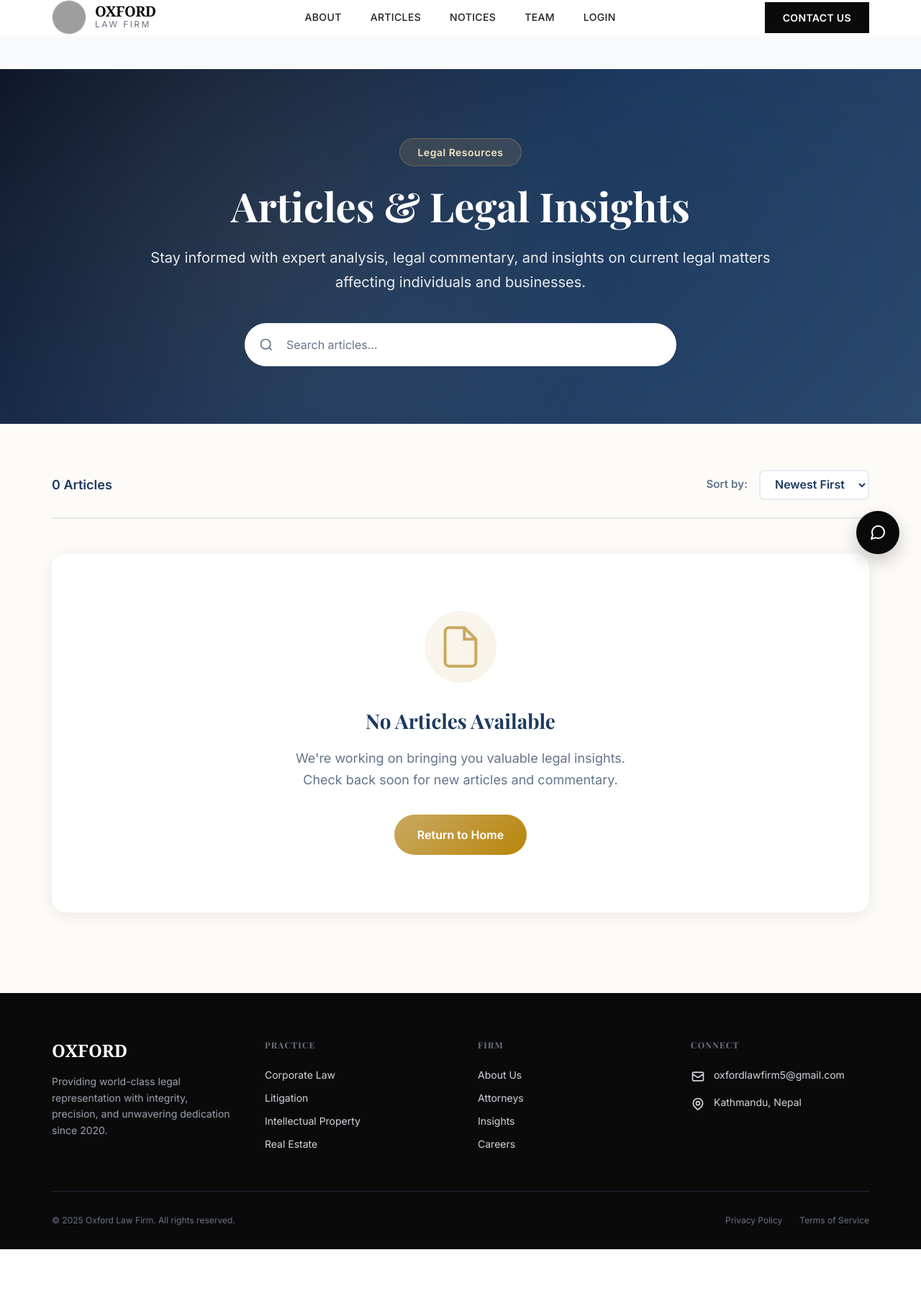
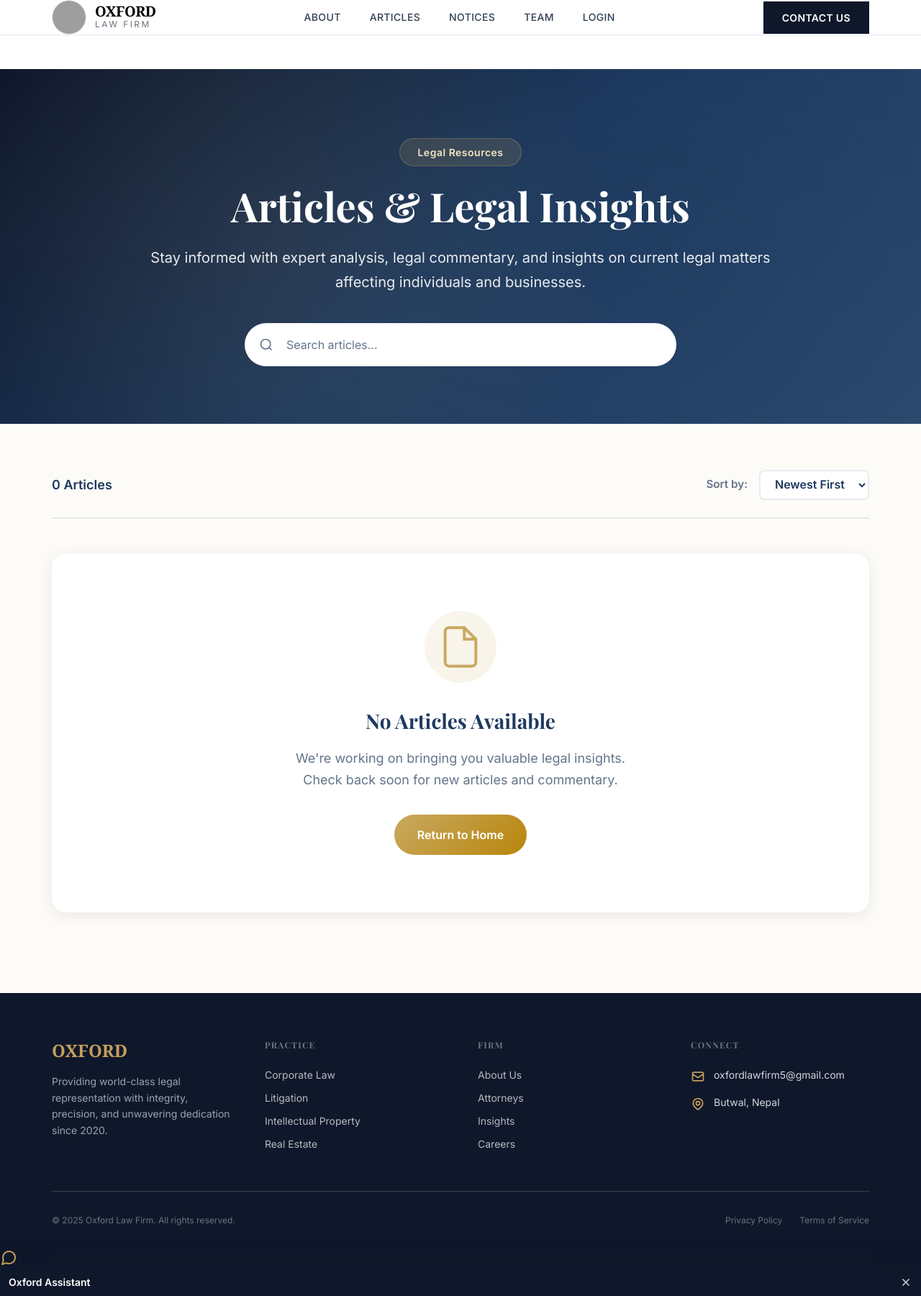
Before and after one commit to yourkrishna5/oxford_law_firm, a Django app: page /articles/ in a window 1280 px wide. Shown: the top 1801 px of the page at 72% size. Before the commit the page ends 1736 px from the top, so only its background shows below. Run offline with Django 5.2, Linux system fonts and the light colour scheme; data that the repository does not hold is empty; some libraries are stand-ins or nearby versions; grey boxes are pictures that could not be loaded.

Commit message:
Update base.html

```diff
--- a/main/templates/base.html
+++ b/main/templates/base.html
@@ -10,26 +10,29 @@
 
     <link rel="preconnect" href="https://fonts.googleapis.com">
     <link rel="preconnect" href="https://fonts.gstatic.com" crossorigin>
-    <link href="https://fonts.googleapis.com/css2?family=Inter:wght@300;400;500;600&family=Playfair+Display:wght@400;600;700&display=swap" rel="stylesheet">
+    <link href="https://fonts.googleapis.com/css2?family=Inter:wght@300;400;500;600&family=Playfair+Display:wght@400;700&display=swap" rel="stylesheet">
 
     <link rel="icon" href="https://sl.bing.net/c1aY4vE7J12" type="image/png">
 
     <style>
-        /* --- DESIGN TOKENS --- */
+        /* --- DESIGN TOKENS (BLUE, BLACK, GOLD) --- */
         :root {
-            --color-black: #0a0a0a;
-            --color-charcoal: #1f1f1f;
+            --color-primary: #0F172A; /* Deep Navy */
+            --color-accent: #C5A059; /* Muted Gold */
+            --color-secondary: #334155; /* Slate Gray */
+            --color-text-dark: #1E293B; /* Rich Charcoal */
             --color-white: #ffffff;
-            --color-off-white: #f9fafb;
-            --color-border: #e5e7eb;
+            --color-off-white: #f8f9fa;
+            --color-border: #e2e8f0;
+
             --font-serif: 'Playfair Display', serif;
             --font-sans: 'Inter', sans-serif;
         }
 
         body {
             font-family: var(--font-sans);
-            background-color: var(--color-off-white);
-            color: var(--color-black);
+            background-color: var(--color-white);
+            color: var(--color-text-dark);
             -webkit-font-smoothing: antialiased;
         }
 
@@ -40,22 +43,27 @@
         /* --- NAVIGATION STYLING --- */
         .navbar {
             transition: all 0.4s ease;
-            background: rgba(255, 255, 255, 0.95);
+            background: var(--color-white);
             backdrop-filter: blur(10px);
-            border-bottom: 1px solid transparent;
+            border-bottom: 1px solid var(--color-border);
         }
 
         .navbar.scrolled {
-            box-shadow: 0 4px 20px rgba(0, 0, 0, 0.05);
-            border-bottom: 1px solid rgba(0,0,0,0.05);
+            box-shadow: 0 4px 15px rgba(0, 0, 0, 0.08);
+            border-bottom: 1px solid transparent;
             padding-top: 0.75rem;
             padding-bottom: 0.75rem;
         }
 
-        /* Elegant Link Hovers */
+        /* Logo Text - Using Gold Accent */
+        .logo-text-accent {
+            color: var(--color-accent);
+        }
+
+        /* Elegant Link Hovers (Navy/Gold) */
         .nav-link {
             position: relative;
-            color: var(--color-charcoal);
+            color: var(--color-secondary);
             font-weight: 500;
             letter-spacing: 0.02em;
             transition: color 0.3s ease;
@@ -65,53 +73,42 @@
             content: '';
             position: absolute;
             width: 0;
-            height: 1px;
+            height: 2px;
             bottom: -4px;
             left: 0;
-            background-color: var(--color-black);
+            background-color: var(--color-accent);
             transition: width 0.3s ease;
         }
 
         .nav-link:hover::after {
             width: 100%;
         }
-
-        /* Primary Button (Black & White) */
-        .btn-primary {
-            background-color: var(--color-black);
-            color: var(--color-white);
-            border: 1px solid var(--color-black);
-            transition: all 0.3s ease;
-            position: relative;
-            overflow: hidden;
-            z-index: 1;
+        .nav-link:hover {
+            color: var(--color-primary);
         }
 
-        .btn-primary::before {
-            content: '';
-            position: absolute;
-            top: 0;
-            left: 0;
-            width: 0%;
-            height: 100%;
-            background-color: var(--color-white);
-            transition: width 0.3s ease;
-            z-index: -1;
+        /* Primary Button (Navy background, Gold accent on hover) */
+        .btn-primary {
+            background-color: var(--color-primary);
+            color: var(--color-white);
+            border: 2px solid var(--color-primary);
+            transition: all 0.3s ease;
+            font-weight: 600;
         }
 
         .btn-primary:hover {
-            color: var(--color-black);
-        }
-
-        .btn-primary:hover::before {
-            width: 100%;
+            background-color: var(--color-accent);
+            color: var(--color-primary);
+            border-color: var(--color-accent);
+            transform: translateY(-2px);
+            box-shadow: 0 5px 15px rgba(197, 160, 89, 0.3);
         }
 
         /* --- MOBILE MENU --- */
         .mobile-menu {
             overflow: hidden;
             max-height: 0;
-            transition: max-height 0.4s cubic-bezier(0, 1, 0, 1);
+            transition: max-height 0.5s cubic-bezier(0, 1, 0, 1);
         }
 
         .mobile-menu.active {
@@ -120,60 +117,45 @@
             border-bottom: 1px solid var(--color-border);
         }
 
+        .mobile-nav-link:hover {
+            color: var(--color-primary);
+            background-color: var(--color-off-white);
+        }
+
         /* --- CHAT WIDGET --- */
         #chat-button {
-            position: fixed;
-            bottom: 30px;
-            right: 30px;
-            width: 60px;
-            height: 60px;
-            background-color: var(--color-black);
-            border-radius: 50%;
-            display: flex;
-            align-items: center;
-            justify-content: center;
-            cursor: pointer;
-            box-shadow: 0 10px 25px rgba(0,0,0,0.2);
-            transition: transform 0.3s ease, box-shadow 0.3s ease;
-            z-index: 9999;
+            background-color: var(--color-primary);
+            box-shadow: 0 10px 25px rgba(15, 23, 42, 0.25);
+            /* Gold icon for high contrast */
+            color: var(--color-accent);
+            transition: background-color 0.3s ease, transform 0.3s ease;
         }
 
         #chat-button:hover {
-            transform: scale(1.1);
-            box-shadow: 0 15px 35px rgba(0,0,0,0.3);
+            background-color: var(--color-accent);
+            color: var(--color-primary);
         }
 
         #chat-window {
-            position: fixed;
-            bottom: 100px;
-            right: 30px;
-            width: 380px;
-            height: 550px;
-            background: white;
-            border-radius: 12px;
-            box-shadow: 0 20px 50px rgba(0,0,0,0.15);
-            display: none;
-            z-index: 9998;
-            border: 1px solid var(--color-border);
-            overflow: hidden;
-            animation: floatUp 0.3s ease-out;
+             box-shadow: 0 20px 50px rgba(15, 23, 42, 0.15);
         }
 
-        @keyframes floatUp {
-            from { opacity: 0; transform: translateY(20px); }
-            to { opacity: 1; transform: translateY(0); }
-        }
-
-        /* --- FOOTER --- */
+        /* --- FOOTER (Deep Navy Background) --- */
         .footer-bg {
-            background-color: var(--color-black);
+            background-color: var(--color-primary);
             color: var(--color-white);
         }
 
+        .footer-link {
+            color: rgba(255, 255, 255, 0.7);
+            transition: color 0.3s ease, transform 0.3s ease;
+        }
+
         .footer-link:hover {
-            color: #d4d4d4;
+            color: var(--color-accent);
             transform: translateX(5px);
         }
+
     </style>
 </head>
 <body class="flex flex-col min-h-screen">
@@ -185,10 +167,10 @@
                 <a href="{% url 'home' %}" class="flex items-center gap-3 group">
                     <img src="https://i.imgur.com/vp6FVoS.jpeg"
                          alt="Oxford Law Firm"
-                         class="w-12 h-12 rounded-full object-cover border border-gray-200 group-hover:border-black transition-colors">
+                         class="w-12 h-12 rounded-full object-cover border border-gray-200 group-hover:border-blue-800 transition-colors">
                     <div class="flex flex-col">
-                        <span class="text-xl font-bold font-serif leading-none tracking-tight">OXFORD</span>
-                        <span class="text-xs uppercase tracking-[0.2em] text-gray-500 group-hover:text-black transition-colors">Law Firm</span>
+                        <span class="text-xl font-bold font-serif leading-none tracking-tight text-black">OXFORD</span>
+                        <span class="text-xs uppercase tracking-[0.2em] text-gray-500 group-hover:logo-text-accent transition-colors">Law Firm</span>
                     </div>
                 </a>
 
@@ -216,11 +198,11 @@
 
         <div id="mobile-menu" class="mobile-menu bg-white md:hidden">
             <div class="flex flex-col px-6 pb-6 space-y-4 pt-2">
-                <a href="{% url 'about' %}" class="text-lg font-serif border-b border-gray-100 pb-2">About Firm</a>
-                <a href="{% url 'articles' %}" class="text-lg font-serif border-b border-gray-100 pb-2">Legal Articles</a>
-                <a href="{% url 'notices' %}" class="text-lg font-serif border-b border-gray-100 pb-2">Notices</a>
-                <a href="{% url 'team' %}" class="text-lg font-serif border-b border-gray-100 pb-2">Our Team</a>
-                <a href="https://oxfordlawfirm.onrender.com/admin" class="text-lg font-serif border-b border-gray-100 pb-2">Admin Login</a>
+                <a href="{% url 'about' %}" class="mobile-nav-link text-lg font-serif border-b border-gray-100 pb-2">About Firm</a>
+                <a href="{% url 'articles' %}" class="mobile-nav-link text-lg font-serif border-b border-gray-100 pb-2">Legal Articles</a>
+                <a href="{% url 'notices' %}" class="mobile-nav-link text-lg font-serif border-b border-gray-100 pb-2">Notices</a>
+                <a href="{% url 'team' %}" class="mobile-nav-link text-lg font-serif border-b border-gray-100 pb-2">Our Team</a>
+                <a href="https://oxfordlawfirm.onrender.com/admin" class="mobile-nav-link text-lg font-serif border-b border-gray-100 pb-2">Admin Login</a>
                 <a href="{% url 'contact' %}" class="btn-primary text-center py-3 mt-4 block">Contact Us</a>
             </div>
         </div>
@@ -234,7 +216,7 @@
         <div class="container mx-auto px-6">
             <div class="grid grid-cols-1 md:grid-cols-4 gap-12 mb-12">
                 <div class="col-span-1 md:col-span-1">
-                    <h3 class="font-serif text-2xl font-bold mb-4">OXFORD</h3>
+                    <h3 class="font-serif text-2xl font-bold mb-4 logo-text-accent">OXFORD</h3>
                     <p class="text-gray-400 text-sm leading-relaxed mb-6">
                         Providing world-class legal representation with integrity, precision, and unwavering dedication since 2020.
                     </p>
@@ -264,18 +246,18 @@
                     <h4 class="text-xs font-bold uppercase tracking-widest mb-6 text-gray-500">Connect</h4>
                     <div class="space-y-4 text-sm text-gray-300">
                         <p class="flex items-start">
-                            <svg class="w-5 h-5 mr-3 mt-0.5" fill="none" stroke="currentColor" viewBox="0 0 24 24"><path stroke-linecap="round" stroke-linejoin="round" stroke-width="2" d="M3 8l7.89 5.26a2 2 0 002.22 0L21 8M5 19h14a2 2 0 002-2V7a2 2 0 00-2-2H5a2 2 0 00-2 2v10a2 2 0 002 2z"></path></svg>
+                            <svg class="w-5 h-5 mr-3 mt-0.5 logo-text-accent" fill="none" stroke="currentColor" viewBox="0 0 24 24"><path stroke-linecap="round" stroke-linejoin="round" stroke-width="2" d="M3 8l7.89 5.26a2 2 0 002.22 0L21 8M5 19h14a2 2 0 002-2V7a2 2 0 00-2-2H5a2 2 0 00-2 2v10a2 2 0 002 2z"></path></svg>
                             oxfordlawfirm5@gmail.com
                         </p>
                         <p class="flex items-start">
-                            <svg class="w-5 h-5 mr-3 mt-0.5" fill="none" stroke="currentColor" viewBox="0 0 24 24"><path stroke-linecap="round" stroke-linejoin="round" stroke-width="2" d="M17.657 16.657L13.414 20.9a1.998 1.998 0 01-2.827 0l-4.244-4.243a8 8 0 1111.314 0z"></path><path stroke-linecap="round" stroke-linejoin="round" stroke-width="2" d="M15 11a3 3 0 11-6 0 3 3 0 016 0z"></path></svg>
-                            Kathmandu, Nepal
+                            <svg class="w-5 h-5 mr-3 mt-0.5 logo-text-accent" fill="none" stroke="currentColor" viewBox="0 0 24 24"><path stroke-linecap="round" stroke-linejoin="round" stroke-width="2" d="M17.657 16.657L13.414 20.9a1.998 1.998 0 01-2.827 0l-4.244-4.243a8 8 0 1111.314 0z"></path><path stroke-linecap="round" stroke-linejoin="round" stroke-width="2" d="M15 11a3 3 0 11-6 0 3 3 0 016 0z"></path></svg>
+                            Butwal, Nepal
                         </p>
                     </div>
                 </div>
             </div>
 
-            <div class="border-t border-gray-800 pt-8 flex flex-col md:flex-row justify-between items-center text-xs text-gray-500">
+            <div class="border-t border-gray-700 pt-8 flex flex-col md:flex-row justify-between items-center text-xs text-gray-500">
                 <p>&copy; {% now "Y" %} Oxford Law Firm. All rights reserved.</p>
                 <div class="flex space-x-6 mt-4 md:mt-0">
                     <a href="#" class="hover:text-white transition-colors">Privacy Policy</a>
@@ -287,15 +269,15 @@
 
     <div id="chat-button" title="Ask AI Assistant">
         <svg width="24" height="24" viewBox="0 0 24 24" fill="none" xmlns="http://www.w3.org/2000/svg">
-            <path d="M21 11.5C21.0034 12.8199 20.6951 14.1219 20.1 15.3C19.3944 16.7118 18.3098 17.8992 16.9674 18.7293C15.6251 19.5594 14.0782 19.9994 12.5 20C11.1801 20.0035 9.87812 19.6951 8.7 19.1L3 21L4.9 15.3C4.30493 14.1219 3.99656 12.8199 4 11.5C4.00061 9.92179 4.44061 8.37488 5.27072 7.03258C6.10083 5.69028 7.28825 4.6056 8.7 3.90003C9.87812 3.30496 11.1801 2.99659 12.5 3.00003H13C15.0843 3.11502 17.053 3.99479 18.5291 5.47089C20.0052 6.94699 20.885 8.91568 21 11V11.5Z" stroke="white" stroke-width="2" stroke-linecap="round" stroke-linejoin="round"/>
+            <path d="M21 11.5C21.0034 12.8199 20.6951 14.1219 20.1 15.3C19.3944 16.7118 18.3098 17.8992 16.9674 18.7293C15.6251 19.5594 14.0782 19.9994 12.5 20C11.1801 20.0035 9.87812 19.6951 8.7 19.1L3 21L4.9 15.3C4.30493 14.1219 3.99656 12.8199 4 11.5C4.00061 9.92179 4.44061 8.37488 5.27072 7.03258C6.10083 5.69028 7.28825 4.6056 8.7 3.90003C9.87812 3.30496 11.1801 2.99659 12.5 3.00003H13C15.0843 3.11502 17.053 3.99479 18.5291 5.47089C20.0052 6.94699 20.885 8.91568 21 11V11.5Z" stroke="currentColor" stroke-width="2" stroke-linecap="round" stroke-linejoin="round"/>
         </svg>
     </div>
 
     <div id="chat-window">
         <div class="h-full w-full flex flex-col">
-            <div class="bg-black text-white p-3 flex justify-between items-center">
-                <span class="text-sm font-semibold">Oxford Assistant</span>
-                <button id="close-chat" class="text-gray-300 hover:text-white">
+            <div class="bg-primary text-white p-3 flex justify-between items-center bg-[var(--color-primary)]">
+                <span class="text-sm font-semibold text-white">Oxford Assistant</span>
+                <button id="close-chat" class="text-gray-300 hover:text-accent text-[var(--color-accent)]">
                     <svg width="18" height="18" viewBox="0 0 24 24" fill="none" stroke="currentColor" stroke-width="2"><line x1="18" y1="6" x2="6" y2="18"></line><line x1="6" y1="6" x2="18" y2="18"></line></svg>
                 </button>
             </div>
@@ -304,7 +286,6 @@
     </div>
 
     <script>
-        // Navbar Scroll Effect
         window.addEventListener('scroll', function() {
             const navbar = document.querySelector('.navbar');
             if (window.scrollY > 20) {
@@ -314,15 +295,10 @@
             }
         });
 
-        // Mobile Menu Toggle
         const menuBtn = document.getElementById('mobile-toggle');
         const mobileMenu = document.getElementById('mobile-menu');
+        menuBtn.addEventListener('click', () => { mobileMenu.classList.toggle('active'); });
 
-        menuBtn.addEventListener('click', () => {
-            mobileMenu.classList.toggle('active');
-        });
-
-        // Chat Widget Toggle
         const chatBtn = document.getElementById('chat-button');
         const chatWindow = document.getElementById('chat-window');
         const closeChat = document.getElementById('close-chat');
@@ -338,7 +314,6 @@
         chatBtn.addEventListener('click', toggleChat);
         closeChat.addEventListener('click', toggleChat);
 
-        // Close chat if clicked outside
         document.addEventListener('click', (e) => {
             if (!chatWindow.contains(e.target) && !chatBtn.contains(e.target)) {
                 chatWindow.style.display = 'none';
```
